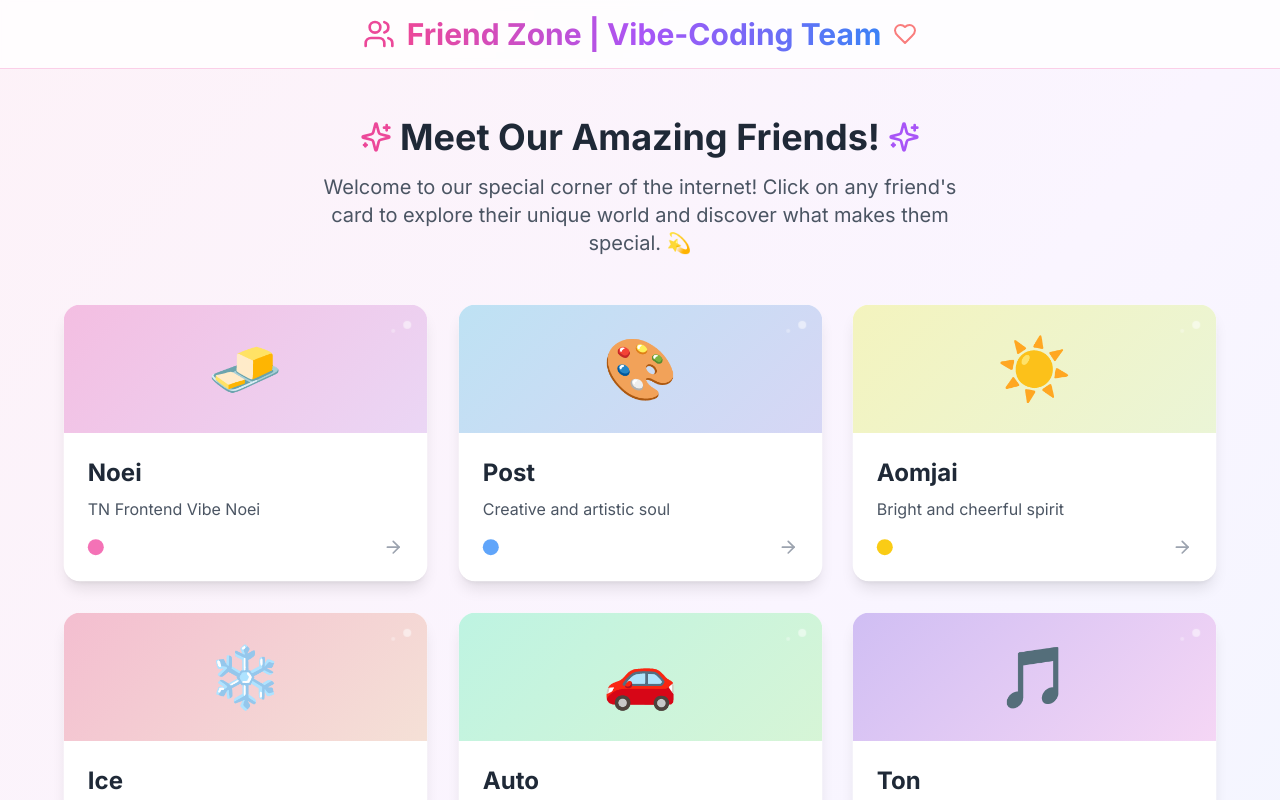
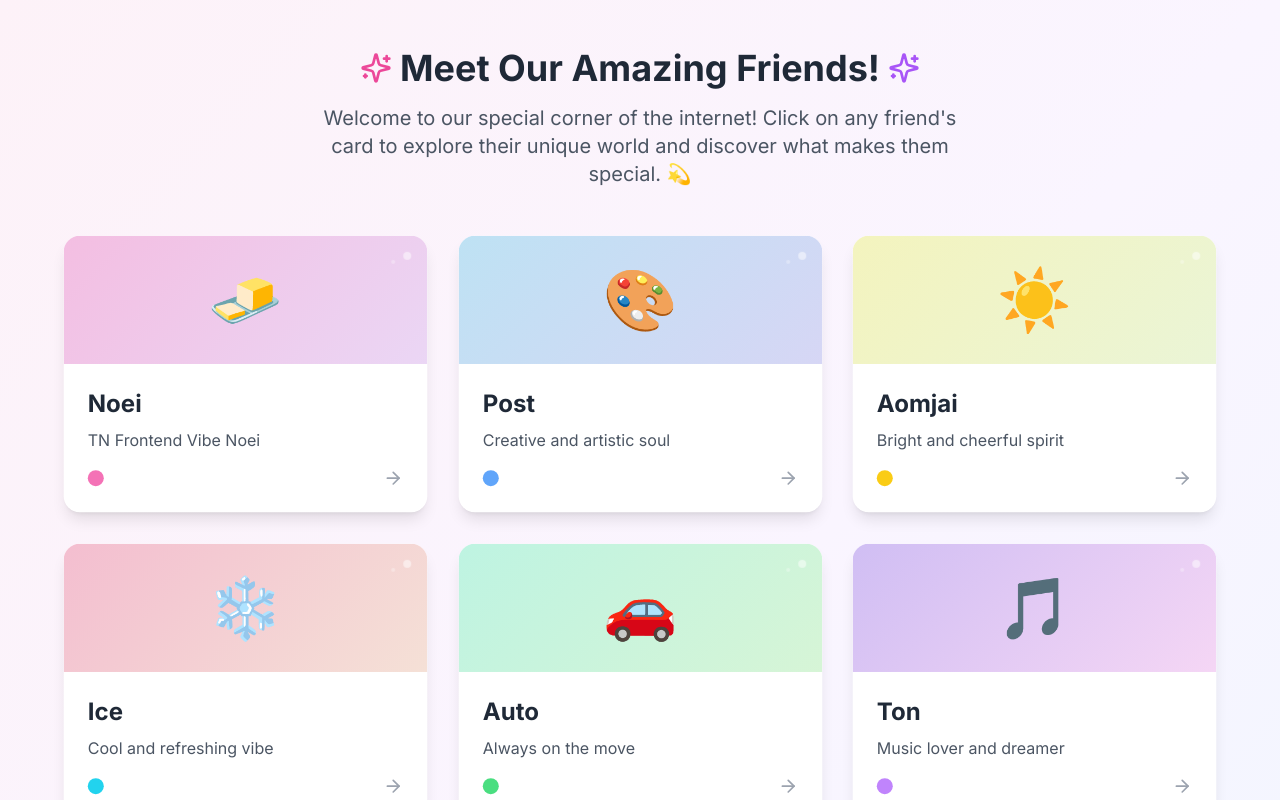
Before and after one commit to aunyamon-p/friend-zoneeee, a React (Vite) app: page / in a window 1280 px wide. Shown: the top 800 px of the page. Built offline with nearby package versions, Linux system fonts and the light colour scheme.

Commit message:
Remove navbar

```diff
--- a/src/components/Header.tsx
+++ /dev/null
@@ -1,21 +0,0 @@
-
-import { Heart, Users } from 'lucide-react';
-import { Link } from 'react-router-dom';
-
-const Header = () => {
-  return (
-    <header className="bg-white/80 backdrop-blur-sm border-b border-pink-200 sticky top-0 z-50">
-      <div className="container mx-auto px-4 py-4">
-        <Link to="/" className="flex items-center justify-center gap-3 hover:scale-105 transition-transform duration-300">
-          <Users className="h-8 w-8 text-pink-500" />
-          <h1 className="text-3xl font-bold bg-gradient-to-r from-pink-500 via-purple-500 to-blue-500 bg-clip-text text-transparent">
-            Friend Zone | Vibe-Coding Team
-          </h1>
-          <Heart className="h-6 w-6 text-red-400 animate-pulse" />
-        </Link>
-      </div>
-    </header>
-  );
-};
-
-export default Header;
--- a/src/pages/Index.tsx
+++ b/src/pages/Index.tsx
@@ -1,5 +1,4 @@
 
-import Header from '@/components/Header';
 import Footer from '@/components/Footer';
 import FriendCard from '@/components/FriendCard';
 import { Sparkles } from 'lucide-react';
@@ -66,7 +65,6 @@ const Index = () => {
 
   return (
     <div className="min-h-screen bg-gradient-to-br from-pink-50 via-purple-50 to-blue-50">
-      <Header />
 
       <main className="container mx-auto px-4 py-12">
         {/* Welcome section */}
```
